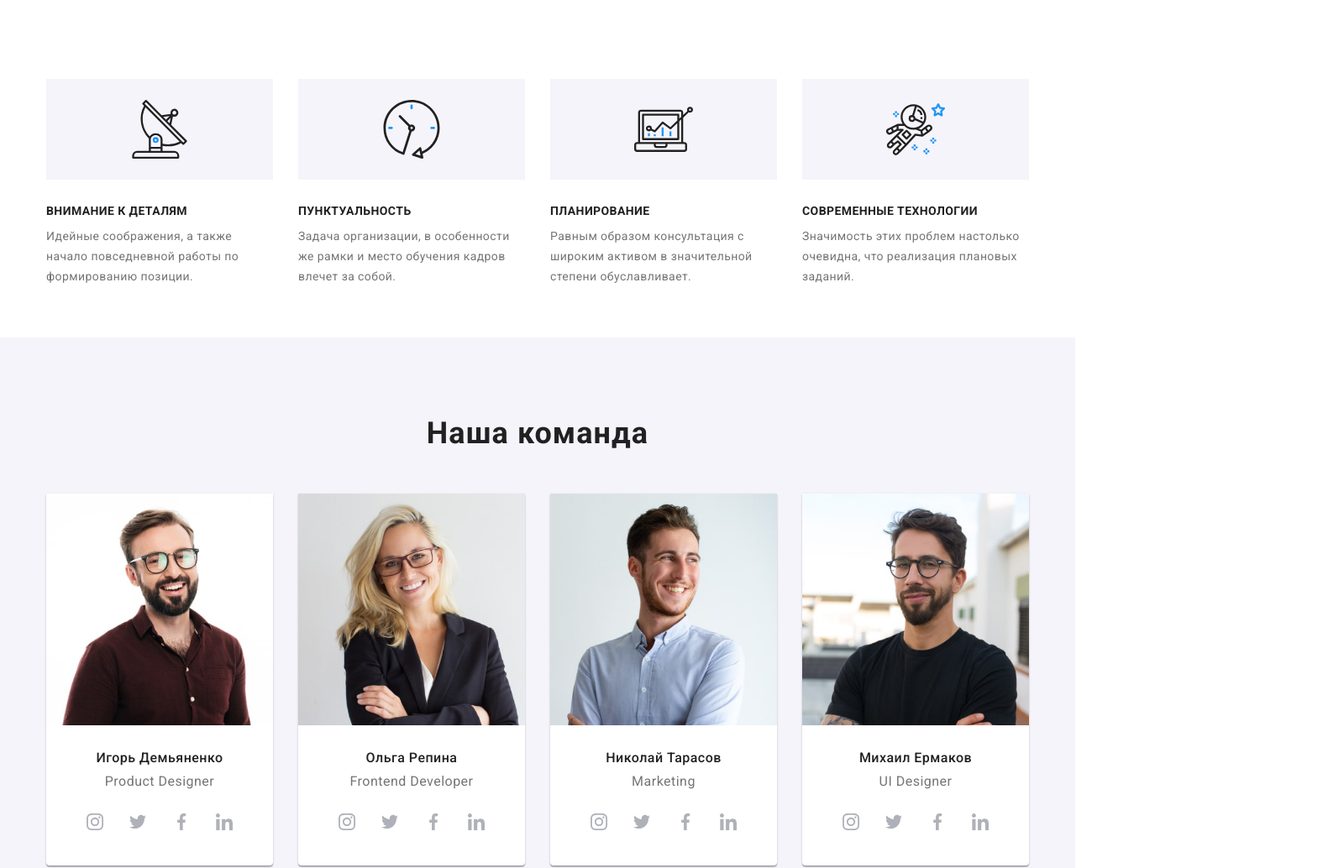
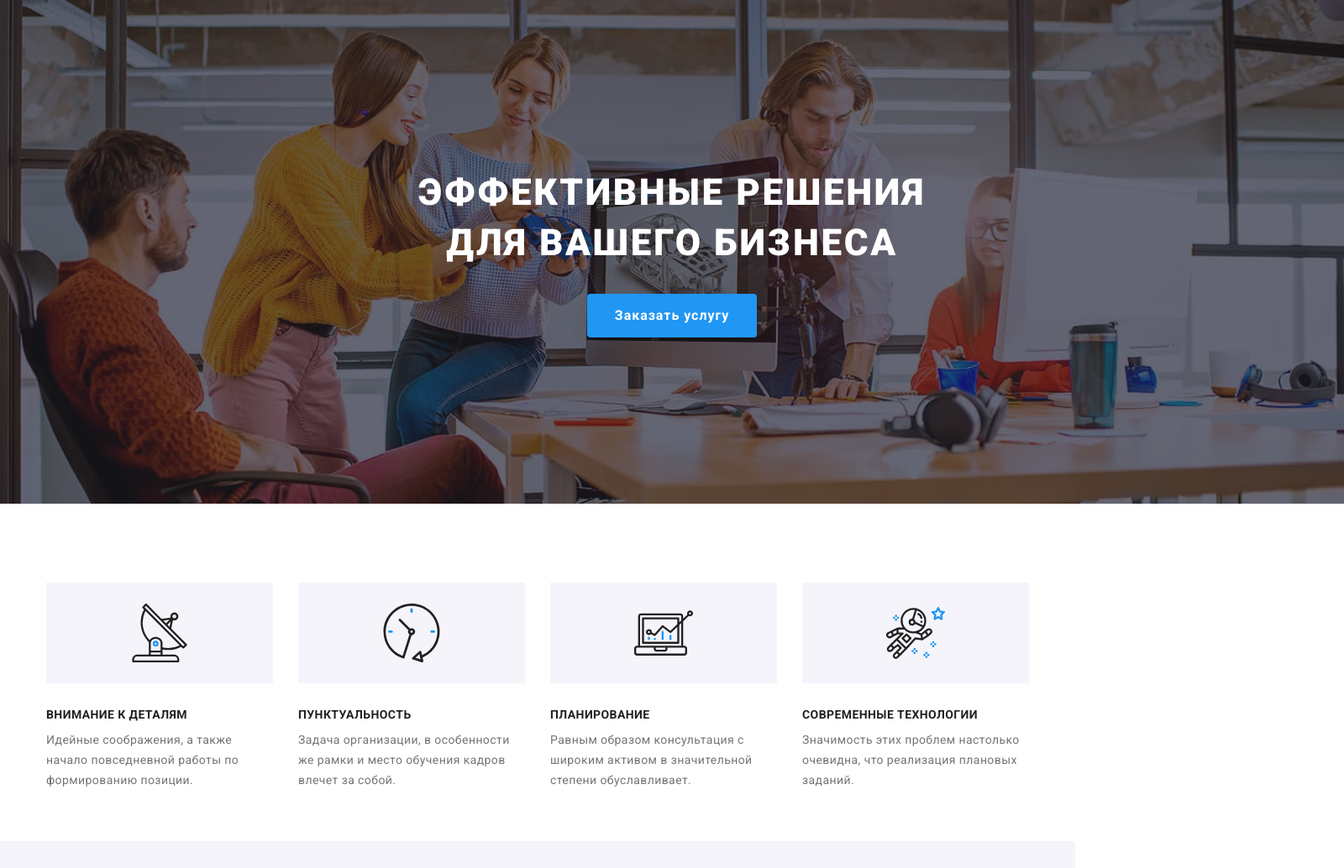
Before and after one commit to SerhiiKurdesha/goit-markup-hw-08, a plain HTML site: page index.html in a window 1280 px wide. Shown: the top 1034 px of the page at 84% size, 1600 px wide, since content can reach past the window. Drawn offline with nearby package versions, Linux system fonts and the light colour scheme.

Commit message:
add work

```diff
--- a/index.html
+++ b/index.html
@@ -60,13 +60,13 @@
 
         <!-- Hero -->
 
-        <!-- <section class="hero">
+        <section class="hero">
             <div class="container">
                 <h1 class="hero__title">ЭФФЕКТИВНЫЕ РЕШЕНИЯ<br>ДЛЯ ВАШЕГО БИЗНЕСА</h1>
 
                 <button type="button" class="hero__button" data-modal-open>Заказать услугу</button>
             </div>
-        </section> -->
+        </section>
 
         <!-- description -->
 
--- a/sass/components/_section-one.scss
+++ b/sass/components/_section-one.scss
@@ -1,25 +1,47 @@
-.hero{
-    background: $footer-color-line;
-    text-align: center;
-    padding-top: 200px;
-    padding-bottom: 200px;
-}
 .hero{
     max-width: 1600px;
     max-height: 600px;
     margin-left: auto;
     margin-right: auto;
-    background-image: linear-gradient( to right, rgba(47, 48, 58, 0.4), rgba(47, 48, 58, 0.4)), url(../images/format/img.jpg);
+    background: $footer-color-line;
+    background-image: linear-gradient( to right, rgba(47, 48, 58, 0.4), rgba(47, 48, 58, 0.4)), url(../images/format/hero-480-min.jpg);
+    background-repeat: no-repeat;
+    text-align: center;
+    padding-top: 118px;
+    padding-bottom: 118px;
+
+    @media screen and (min-width: 768px){
+        background-image: linear-gradient( to right, rgba(47, 48, 58, 0.4), rgba(47, 48, 58, 0.4)), url(../images/format/hero-768-min.jpg);
+    }
+
+    @media screen and (min-width: 1200px){
+        background-image: linear-gradient( to right, rgba(47, 48, 58, 0.4), rgba(47, 48, 58, 0.4)), url(../images/format/hero-1200-min.jpg);
+        width: 1600px;
+        height: 600px;
+        padding-top: 200px;
+        padding-bottom: 200px;
+    }
 }
 .hero__title{
     margin: 0;
     font-weight: 900;
-    font-size: 44px;
-    line-height: 1.36;
+    font-size: 26px;
+    line-height: 1.61;
     letter-spacing: 0.06em;
     color: $header-color;
     text-align: center;
     text-transform: uppercase;
+
+    // @media screen and (min-width: 768px){
+    //     font-weight: 900;
+    //     font-size: 26px;
+    //     line-height: 1.61;
+    // }
+
+    @media screen and (min-width: 1200px){
+        font-size: 44px;
+        line-height: 1.36;
+    }
 }
 .hero__button{
     border: 1px solid transparent;
```
Also changed, not shown: css/main.css, css/main.min.css, images/format/hero-1200-min.jpg (added), images/format/hero-480-min.jpg (added), images/format/hero-768-min.jpg (added), 3 other files.
